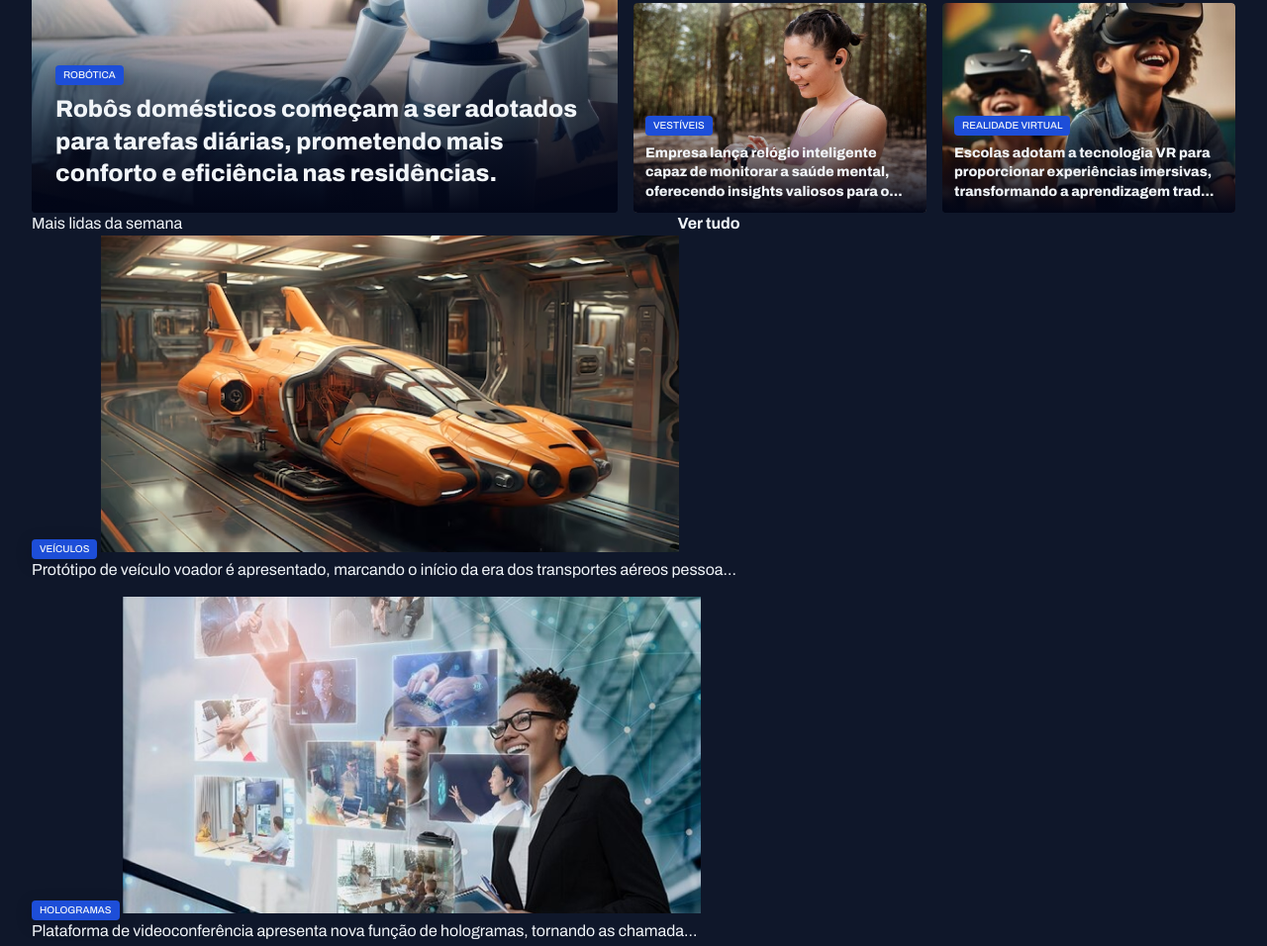
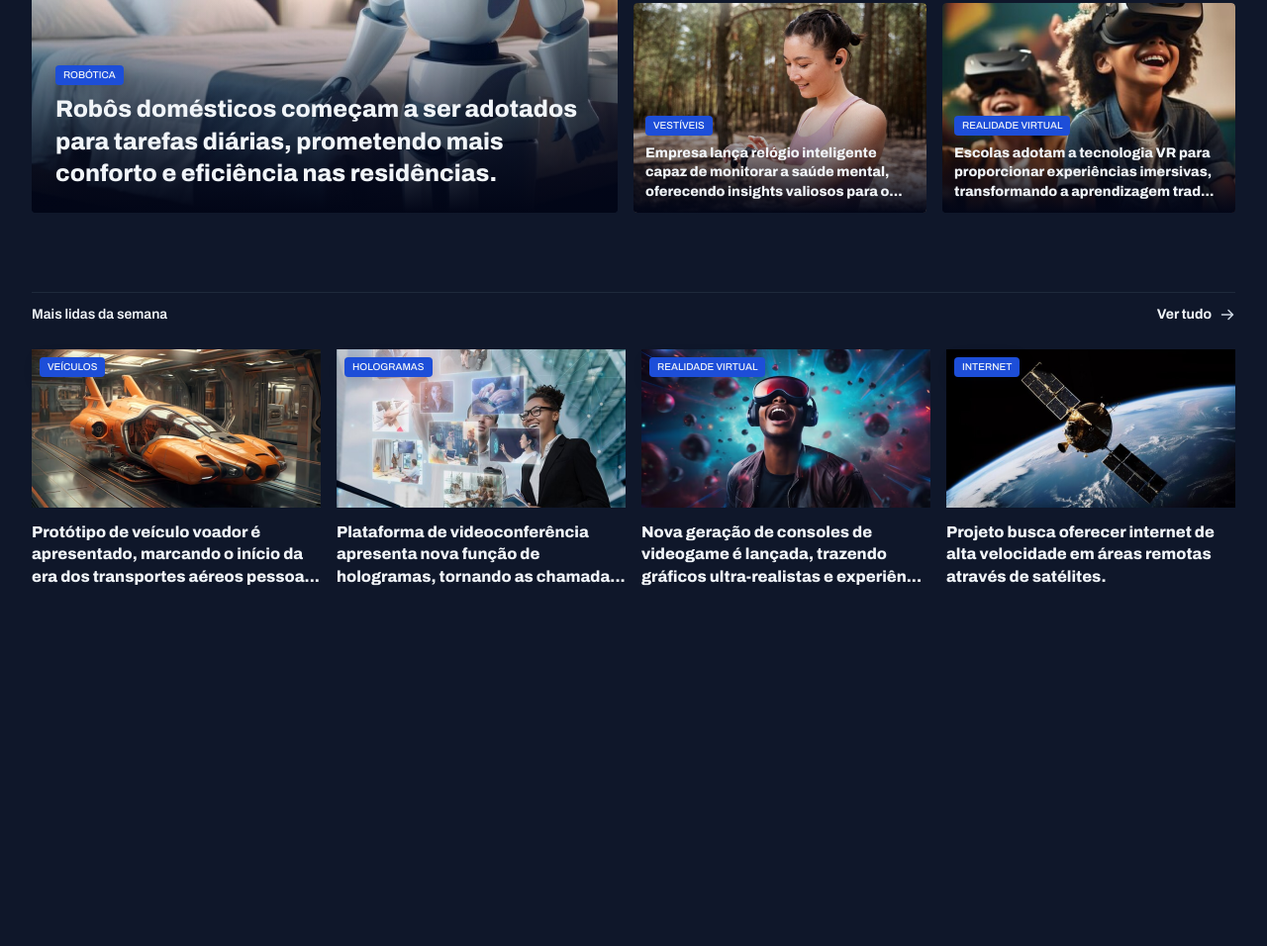
Before and after one commit to thalessarubbi/news-feed, a plain HTML site: page index.html in a window 1280 px wide. Shown: the part 389-1345 px from the top of the page at 99% size. After the commit the page ends 983 px from the top, so only its background shows below. Drawn offline with Linux system fonts and the light colour scheme.

Commit message:
add styles to weekly section

```diff
--- a/index.html
+++ b/index.html
@@ -43,7 +43,7 @@
     </nav>
   </header>
 
-  <main class="container grid">
+  <main class="grid container">
     <section id="featured" class="grid grid-flow-col gap-16">
       <figure class="card">
         <img src="assets/images/Image 01.png" alt="Robôs domésticos começam a ser adotados para tarefas diárias, prometendo mais conforto e
--- a/styles/global.css
+++ b/styles/global.css
@@ -52,6 +52,7 @@ img {
 
 main {
   margin-top: 40px;
+  gap: 80px;
 }
 
 .content-tag {
--- a/styles/sections.css
+++ b/styles/sections.css
@@ -1,3 +1,25 @@
+section header {
+  border-top: 1px solid var(--stroke-color);
+  padding-block: 12px 24px;
+  font: var(--text-span);
+
+  a {
+    justify-self: end;
+    align-items: center;
+    gap: 8px;
+
+    span {
+      background-image: url(../assets/icons/ArrowRight.svg);
+      width: 16px;
+      height: 16px;
+    }
+
+    &:hover span {
+      background-image: url(../assets/icons/ArrowRightHover.svg);
+    }
+  }
+}
+
 #featured {
   img {
     height: 100%;
@@ -34,3 +56,29 @@
     }
   }
 }
+
+#weekly {
+
+  &>div {
+    grid-template-columns: repeat(4, 292px);
+  }
+
+  img {
+    height: 160px;
+  }
+
+  figure {
+    position: relative;
+
+    .content-tag {
+      position: absolute;
+      top: 8px;
+      left: 8px;
+    }
+
+    p {
+      margin-top: 8px;
+      font-weight: 800;
+    }
+  }
+}
```
